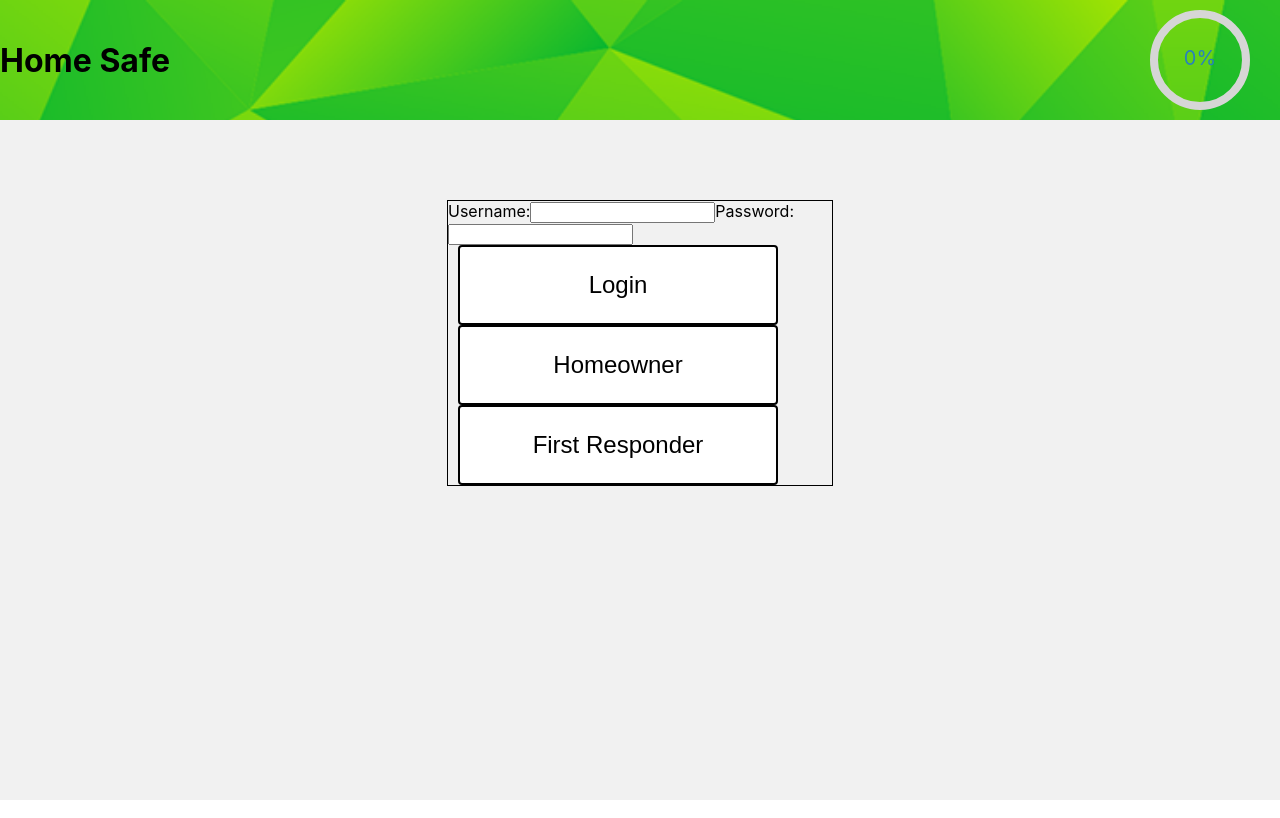
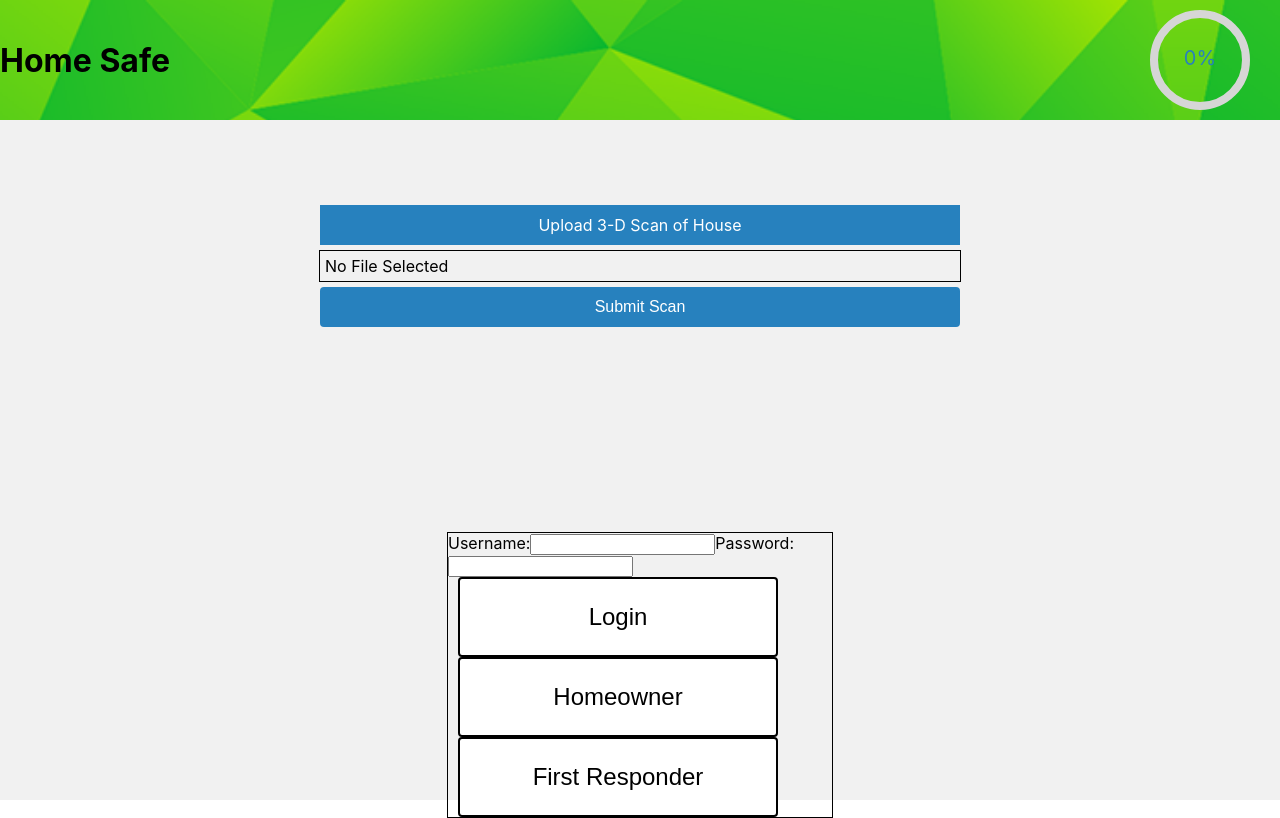
Before and after one commit to baldm0mma/home-safe, a React (Create React App) app: page / in a window 1280 px wide. Built offline with nearby package versions, Linux system fonts and the light colour scheme.

Commit message:
style and split ScanUploader into different component

```diff
--- /dev/null
+++ b/src/Components/ScanPage/ScanPage.js
@@ -0,0 +1,32 @@
+import React, { Component } from 'react';
+import ScanUploader from '../ScanUploader/ScanUploader';
+import './ScanPage.scss';
+
+class ScanPage extends Component {
+
+  state = {
+    submitted: false
+  }
+
+  handleSubmit = (e) => {
+    e.preventDefault();
+    console.log('heyo')
+    this.setState({ submitted: true });
+  }
+
+  render() {
+    return (
+      <section className="scan-page-section">
+        {this.state.submitted === false && <ScanUploader handleSubmit={this.handleSubmit}/>}
+        {this.state.submitted === true &&
+          <div>
+            <img src="" alt="green check mark"/>
+            <p>Scan has been uploaded</p>
+          </div>
+        }
+      </section>
+    )
+  }
+}
+
+export default ScanPage;
--- /dev/null
+++ b/src/Components/ScanPage/ScanPage.scss
@@ -0,0 +1,4 @@
+.scan-page-section {
+  margin-top: 200px;
+  width: 100%;
+}
--- a/src/Components/ScanUploader/ScanUploader.js
+++ b/src/Components/ScanUploader/ScanUploader.js
@@ -2,23 +2,27 @@ import React, { Component } from 'react';
 import './ScanUploader.scss'
 
 class ScanUploader extends Component {
-  state = {
-    houseScan: '',
-    submitted: false
+
+  constructor(props) {
+    super(props);
+    this.state = {
+      houseScan: '',
+    }
   }
 
   handleChange = (e) => {
     this.setState({ [e.target.name]: e.target.value });
   }
 
-  handleSubmit = (e) => {
-    e.preventDefault();
-    this.setState({ submitted: true });
-  }
-
   render() {
+    let buttonDisabled;
+    if (this.state.houseScan === '') {
+      buttonDisabled = true;
+    } else {
+      buttonDisabled = false;
+    }
     return (
-      <form className="scan-form" onSubmit={(e) => this.handleSubmit(e)}>
+      <form className="scan-form">
         <label className="house-scan-label" htmlFor="house-scan">Upload 3-D Scan of House</label>
         <input
           id="house-scan"
@@ -39,7 +43,11 @@ class ScanUploader extends Component {
             <p className="selected-file">No File Selected</p>
           </div>
         }
-        <button className="scan-submit-button">Submit Scan</button>
+        <button
+          className="scan-submit-button"
+          onClick={(e) => this.props.handleSubmit(e)}
+          disabled={buttonDisabled}
+        >Submit Scan</button>
       </form>
     )
   }
--- a/src/Components/ScanUploader/ScanUploader.scss
+++ b/src/Components/ScanUploader/ScanUploader.scss
@@ -40,5 +40,6 @@
 }
 
 .selected-file {
+  font-size: 1em;
   margin: 0px 5px;
 }
--- a/src/Containers/App/App.js
+++ b/src/Containers/App/App.js
@@ -5,12 +5,14 @@ import { LoginScreen } from '../../Components/LoginScreen/LoginScreen';
 import ChecklistScreen from '../ChecklistScreen/ChecklistScreen';
 import PreIncidentScreen from '../PreIncidentScreen/PreIncidentScreen';
 import { Summary } from '../../Components/Summary/Summary';
+import ScanPage from '../../Components/ScanPage/ScanPage';
 import './App.css';
 
 export const App = () => {
   return (
     <main>
       <Header></Header>
+      <ScanPage />
       <Route exact path="/" component={LoginScreen}></Route>
       <Route exact path="/checklist" component={ChecklistScreen}></Route>
       <Route exact path="/plan" component={PreIncidentScreen}></Route>
```
